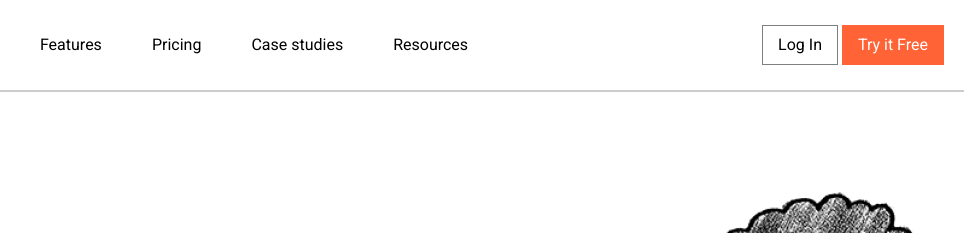
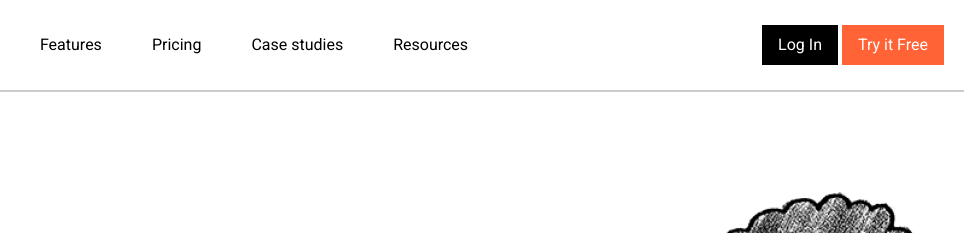
Before and after one commit to FedirGolik/Localize, a plain HTML site: page index.html in a window 1280 px wide. In both pictures the pointer is over the button "Log In". Shown: the top 233 px of the page, 316-1280 px from the left. Drawn offline with nearby package versions, Linux system fonts and the light colour scheme.

Commit message:
one-page landing

```diff
--- a/css/style.css
+++ b/css/style.css
@@ -344,7 +344,7 @@ section {
     text-decoration: underline;
     color: #ff6336;
 }
-.btn1:hover, .ann-btn2:hover, {
+.btn1:hover, .ann-btn2:hover {
     cursor: pointer;
     background-color: #000000;
     color: #fff;
```
